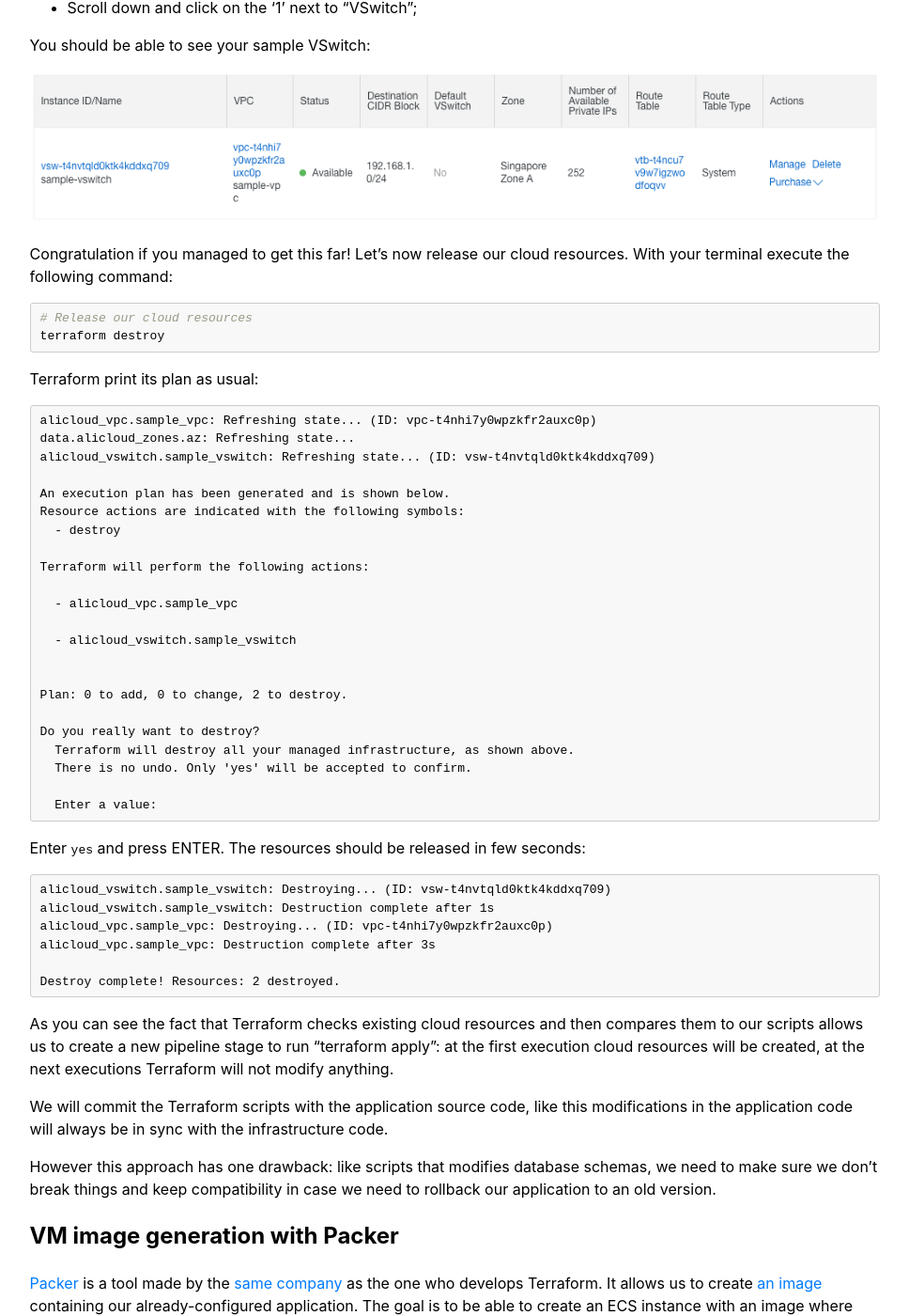
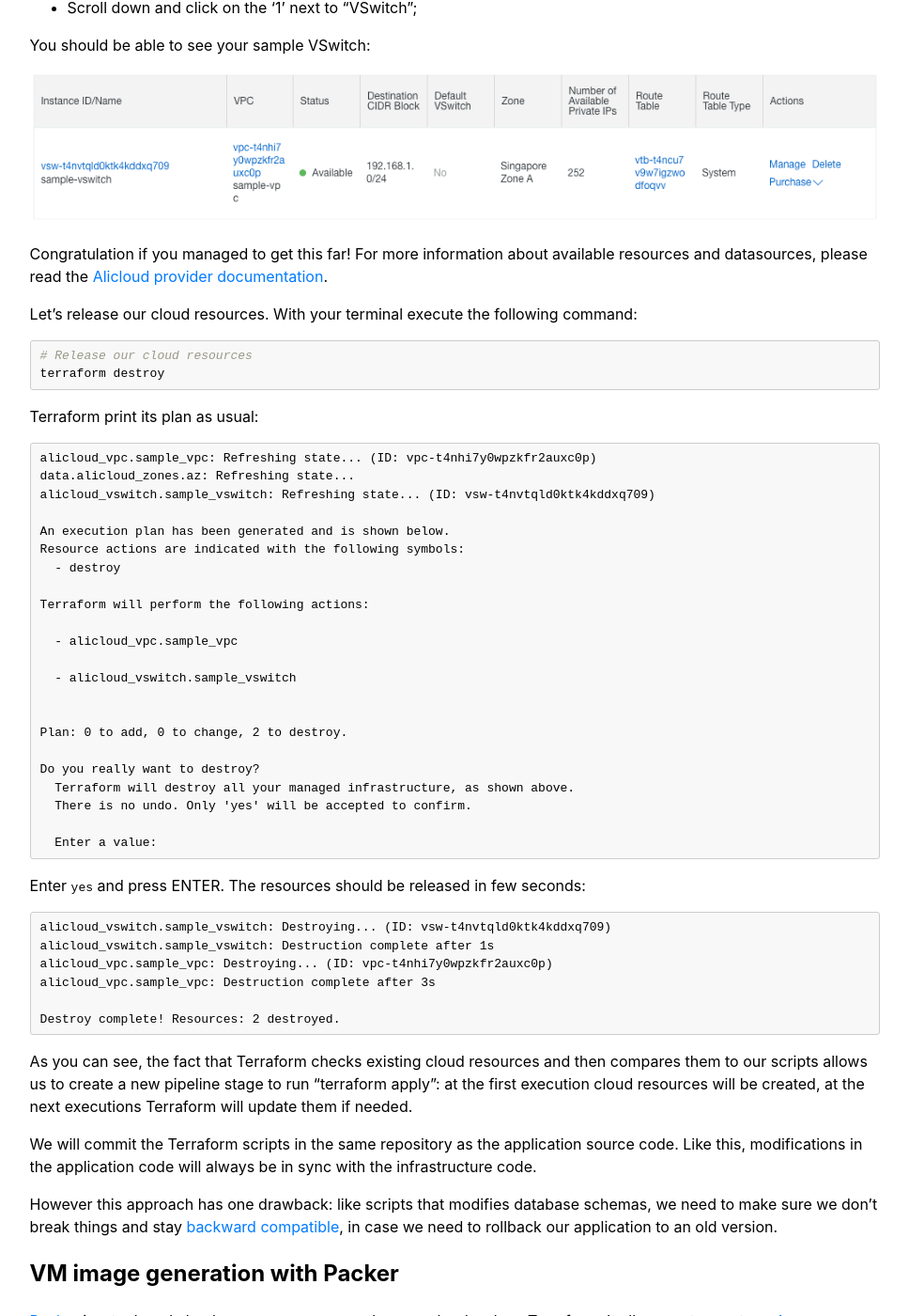
Before and after one commit to alibabacloud-howto/devops, a Jekyll site: the page built from tutorials/devops_for_small_to_medium_web_applications/part_04_continuous_delivery.md, in a window 1280 px wide and 1400 px high, scrolled down 6896 px. Shown: the whole window at 94% size, without its empty margins (266-1234 px from the left). Built offline with Jekyll 4.4.1, drawn with Linux system fonts in a browser that asks for light colours; our own code applies the rules of GitHub Pages for plain Markdown files; some of the changed text lies outside the part shown.

Commit message:
Improve the "Infrastructure-as-code with Terraform" section.

````diff
--- a/tutorials/devops_for_small_to_medium_web_applications/part_04_continuous_delivery.md
+++ b/tutorials/devops_for_small_to_medium_web_applications/part_04_continuous_delivery.md
@@ -128,7 +128,7 @@ terraform apply
 ```
 Note: the values to set in `ALICLOUD_ACCESS_KEY` and `ALICLOUD_SECRET_KEY` are your access key ID and secret, you
 have already used them when you configured automatic backup for GitLab in the
-[part 1 of this tutorial](part_01_gitlab_installation_and_configuration.md)). About `ALICLOUD_REGION`, the available
+[part 1 of this tutorial](part_01_gitlab_installation_and_configuration.md)). For `ALICLOUD_REGION`, the available
 values can be found [in this page](https://www.alibabacloud.com/help/doc-detail/40654.htm).
 
 The last command should print something like this:
@@ -173,17 +173,17 @@ Apply complete! Resources: 1 added, 0 changed, 0 destroyed.
 Let's check the result:
 * Go to the [VPC console](https://vpc.console.aliyun.com/);
 * Select your region on top of the page;
-* Check the table of VPC, you should be able to see "sample-vpc":
+* Check the VPC table, you should be able to see "sample-vpc":
 
 ![VPC created with Terraform](images/terraform-sample-vpc.png)
 
-A very interesting feature of Terraform is that it is idempotent. We can check that with the following command:
+A very interesting feature of Terraform is its idempotence. We can check that with the following command:
 ```bash
 # Run Terraform again
 terraform apply
 ```
 Terraform interacts with the [Alibaba Cloud APIs](https://api.aliyun.com/) to check what are the existing resources,
-then compares them to our script and decides no modification need to be done. You can see it in the console:
+then compares them to our script and decides that no modification is needed. You can see it in the console logs:
 ```
 alicloud_vpc.sample_vpc: Refreshing state... (ID: vpc-t4nhi7y0wpzkfr2auxc0p)
 
@@ -281,8 +281,10 @@ You should be able to see your sample VSwitch:
 
 ![VSwitch created with Terraform](images/terraform-sample-vswitch.png)
 
-Congratulation if you managed to get this far! Let's now release our cloud resources. With your terminal execute
-the following command:
+Congratulation if you managed to get this far! For more information about available resources and datasources, please
+read the [Alicloud provider documentation](https://www.terraform.io/docs/providers/alicloud/index.html).
+
+Let's release our cloud resources. With your terminal execute the following command:
 ```bash
 # Release our cloud resources
 terraform destroy
@@ -322,15 +324,16 @@ alicloud_vpc.sample_vpc: Destruction complete after 3s
 Destroy complete! Resources: 2 destroyed.
 ```
 
-As you can see the fact that Terraform checks existing cloud resources and then compares them to our scripts allows us
+As you can see, the fact that Terraform checks existing cloud resources and then compares them to our scripts allows us
 to create a new pipeline stage to run "terraform apply": at the first execution cloud resources will be created, at the
-next executions Terraform will not modify anything.
-
-We will commit the Terraform scripts with the application source code, like this modifications in the application code
-will always be in sync with the infrastructure code.
+next executions Terraform will update them if needed.
+
+We will commit the Terraform scripts in the same repository as the application source code. Like this, modifications
+in the application code will always be in sync with the infrastructure code.
 
 However this approach has one drawback: like scripts that modifies database schemas, we need to make sure we don't
-break things and keep compatibility in case we need to rollback our application to an old version.
+break things and stay [backward compatible](https://en.wikipedia.org/wiki/Backward_compatibility), in case we need to
+rollback our application to an old version.
 
 ## VM image generation with Packer
 [Packer](https://www.packer.io) is a tool made by the [same company](https://www.hashicorp.com/) as the one who
````
Also changed, not shown: other parts of tutorials/devops_for_small_to_medium_web_applications/part_04_continuous_delivery.md (+3 -3 lines).
